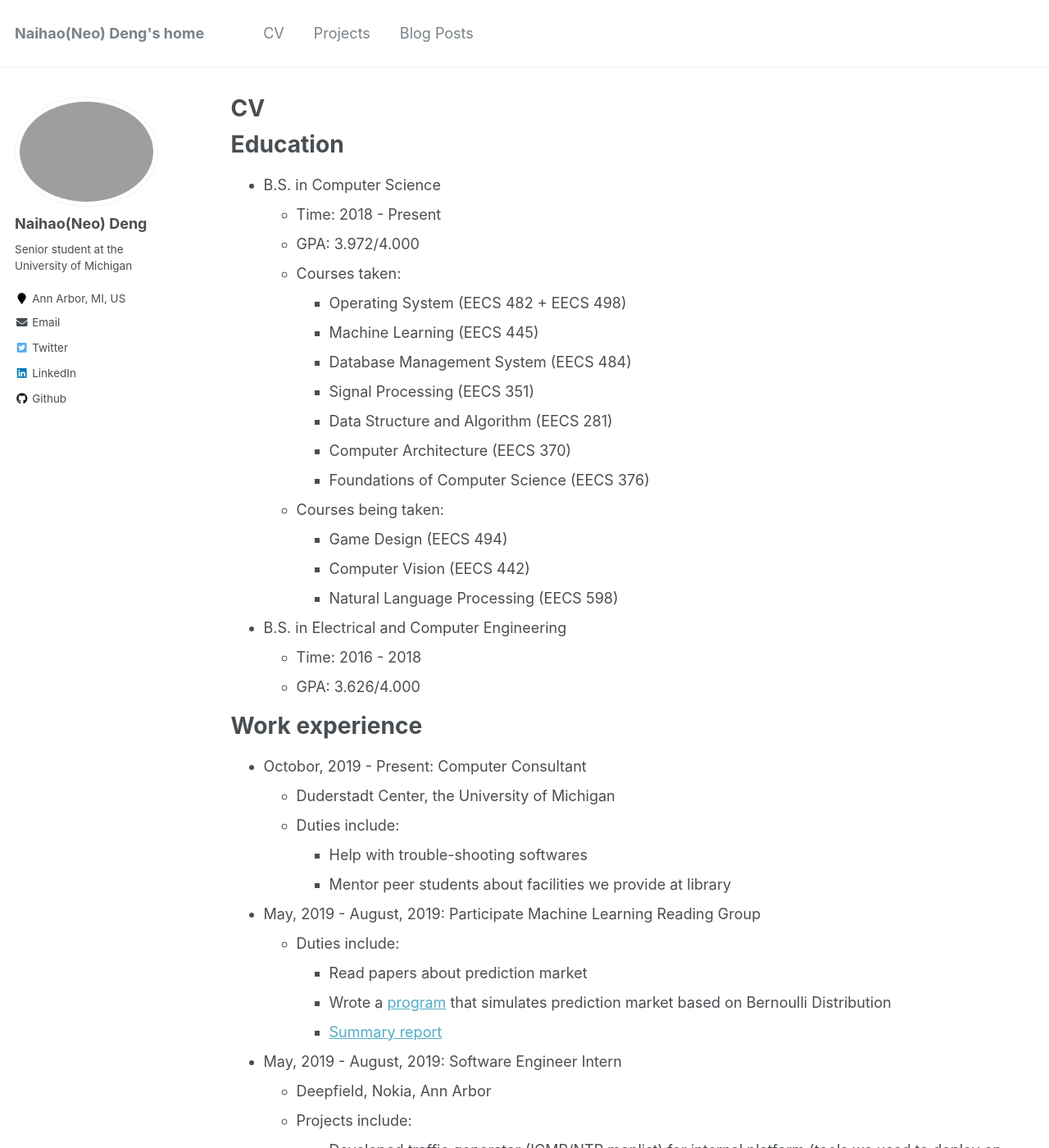
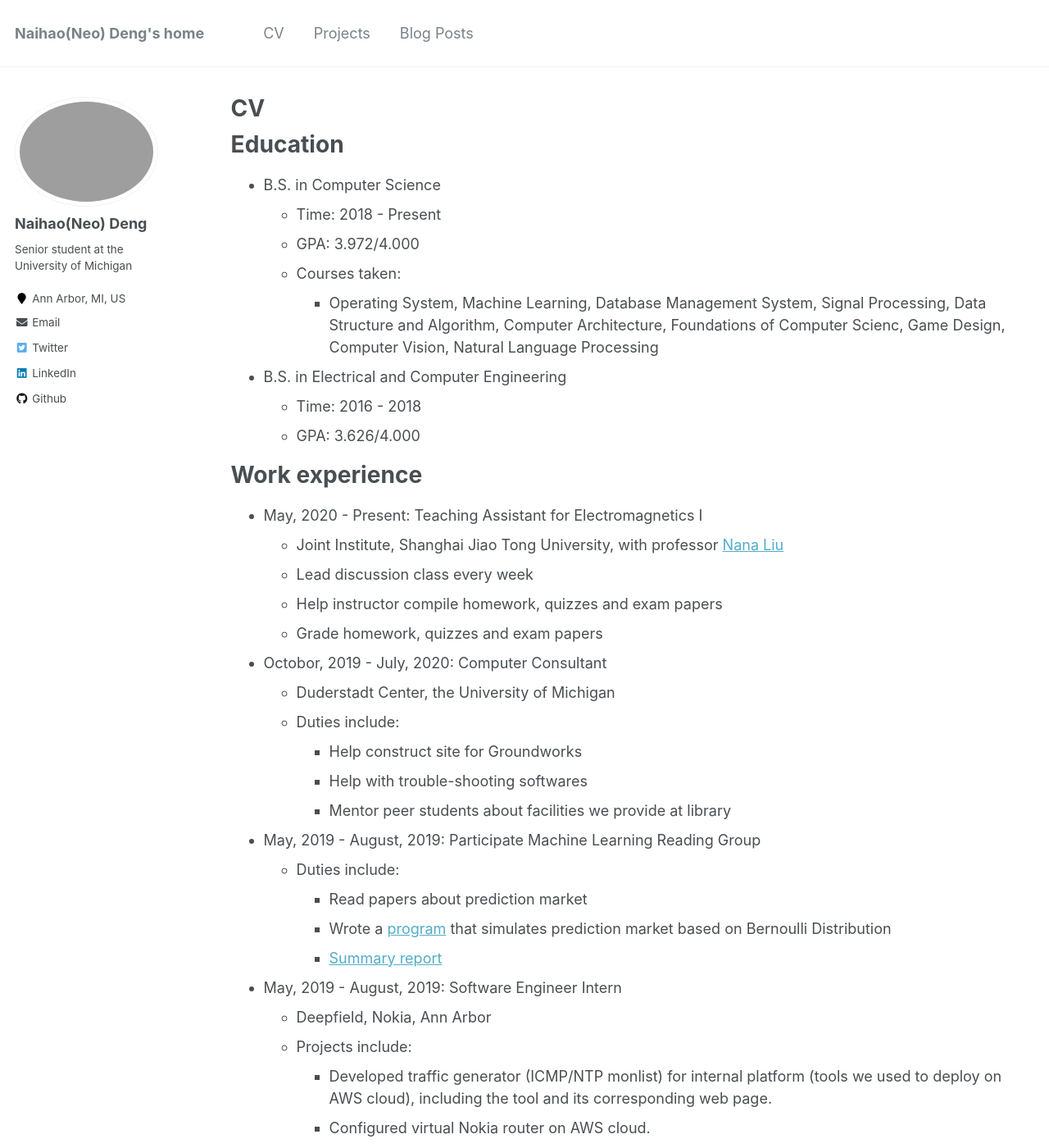
Before and after one commit to Shengyu-Feng/dnaihao.github.io, a Jekyll site: the page built from _pages/cv.md, in a window 1280 px wide and 1400 px high. Shown: the whole window at 82% size. Built offline with Jekyll 4.4.1, drawn with Linux system fonts in a browser that asks for light colours.

Commit message:
Updated CV

```diff
--- a/_pages/cv.md
+++ b/_pages/cv.md
@@ -19,17 +19,7 @@ Education
   * Time: 2018 - Present
   * GPA: 3.972/4.000
   * Courses taken:
-    * Operating System (EECS 482 + EECS 498)
-    * Machine Learning (EECS 445)
-    * Database Management System (EECS 484)
-    * Signal Processing (EECS 351)
-    * Data Structure and Algorithm (EECS 281)
-    * Computer Architecture (EECS 370)
-    * Foundations of Computer Science (EECS 376)
-  * Courses being taken:
-    * Game Design (EECS 494)
-    * Computer Vision (EECS 442)
-    * Natural Language Processing (EECS 598)
+    * Operating System, Machine Learning, Database Management System, Signal Processing, Data Structure and Algorithm, Computer Architecture, Foundations of Computer Scienc, Game Design, Computer Vision, Natural Language Processing
 
 * B.S. in Electrical and Computer Engineering
   * Time: 2016 - 2018
@@ -38,10 +28,16 @@ Education
 
 Work experience
 ======
+* May, 2020 - Present: Teaching Assistant for Electromagnetics I
+  * Joint Institute, Shanghai Jiao Tong University, with professor [Nana Liu](https://twitter.com/nana__liu?lang=en)
+  * Lead discussion class every week
+  * Help instructor compile homework, quizzes and exam papers
+  * Grade homework, quizzes and exam papers
 
-* Octobor, 2019 - Present: Computer Consultant
+* Octobor, 2019 - July, 2020: Computer Consultant
   * Duderstadt Center, the University of Michigan
   * Duties include:
+    * Help construct site for Groundworks
     * Help with trouble-shooting softwares
     * Mentor peer students about facilities we provide at library
 
```
